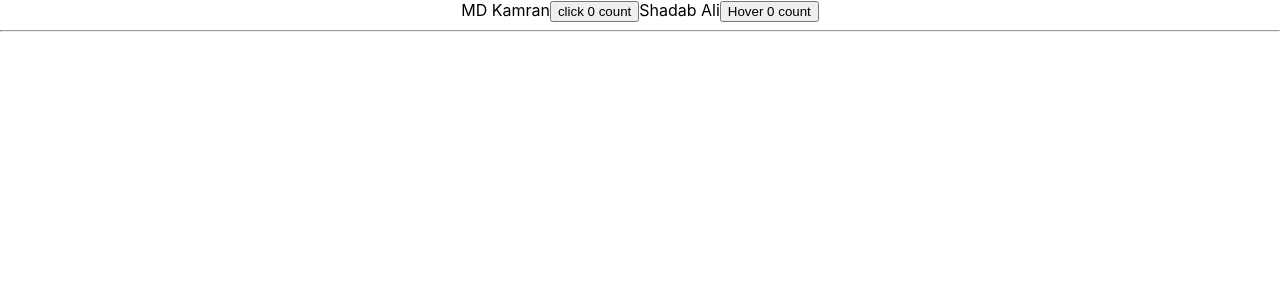
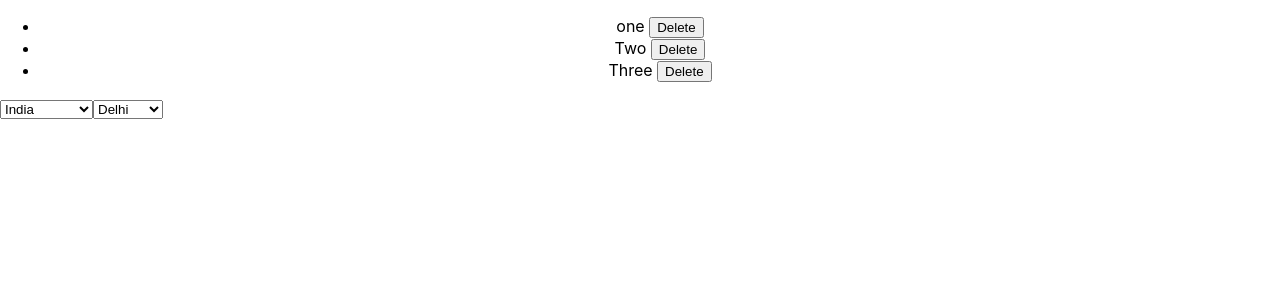
Before and after one commit to MdKAMRAN7255/Redux_practise, a React (Create React App) app: page / in a window 1280 px wide. Shown: the top 300 px of the page. Built offline with nearby package versions, Linux system fonts and the light colour scheme.

Commit message:
HOC, Render Props, Portals

```diff
--- a/public/index.html
+++ b/public/index.html
@@ -29,6 +29,7 @@
   <body>
     <noscript>You need to enable JavaScript to run this app.</noscript>
     <div id="root"></div>
+    <div id="cascadingDropdown"></div>
     <!--
       This HTML file is a template.
       If you open it directly in the browser, you will see an empty page.
--- a/src/App.js
+++ b/src/App.js
@@ -4,18 +4,20 @@ import './App.css';
 // import HoverCounter from './Component/renderProps/hoverCounter';
 import ClickCounter from './Component/hoc/clickIncrement';
 import HoverIncrement from './Component/hoc/hoverIncrement';
+import DeleteList from './Component/questionPracise/deleteList';
+import Checkbox1 from './Component/questionPracise/state&city';
 
 function App() {
   return (
     <div className="App">
 
-      <ClickCounter
+      {/* <ClickCounter
         name="MD Kamran"/>
 
       <HoverIncrement
         name="Shadab Ali"/>
 
-      <hr />
+      <hr /> */}
 
       {/* <Counter
         render={(count, countIncrement) =>
@@ -26,6 +28,10 @@ function App() {
         render= {(count, countIncrement) =>
         <HoverCounter count={count} countIncrement={countIncrement} />
         } /> */}
+
+        <Checkbox1 />
+        <DeleteList />
+
     </div>
   );
 }
--- /dev/null
+++ b/src/Component/questionPracise/deleteList.jsx
@@ -0,0 +1,25 @@
+import React, { useState } from 'react';
+function DeleteList() {
+    let [arr, setarr] = useState(["one", 'Two', "Three"]);
+    const handleDelete = (index) => {
+        console.log(arr.splice(index, 1), "splice")
+        console.log(arr, "arr")
+        setarr([...arr])
+    }
+    return (
+        <>
+            <ul>
+            {
+
+                arr.map((item, index) =>
+                {
+                    return <li key={index}>{item} <button onClick={() => handleDelete(index)}>Delete</button></li>
+                })
+            }
+
+            </ul>
+        </>
+     );
+}
+
+export default DeleteList;
--- /dev/null
+++ b/src/Component/questionPracise/state&city.jsx
@@ -0,0 +1,37 @@
+import React, { useState } from 'react';
+import ReactDOM from 'react-dom';
+
+export default function Checkbox1() {
+  const countries = [
+    { name: "India", value: 'IN', Cities: ["Delhi", "Mumbai"] },
+    { name: "Pakistan", value: 'PAK', Cities: ["Lahore", "Karachi"] },
+    { name: "Bangladesh", value: 'BAN', Cities: ["Dhaka", "Chittagong"] },
+    { name: "Nepal", value: 'NEP', Cities: ["Kathmandu", "Silchar"] },
+  ];
+  const [country, setCountry] = useState(0);
+
+  return ReactDOM.createPortal(
+    <>
+      <select
+        value={country}
+        onChange={(e) => { setCountry(e.target.value) }}
+      >
+        {countries.map((item, index) => (
+          <option key={index} value={index}>
+            {item.name}
+          </option>
+        ))}
+      </select>
+      {countries[country] && (
+        <select value={country}>
+          {countries[country].Cities.map((item, index) => (
+            <option key={index} value={index}>
+              {item}
+            </option>
+          ))}
+        </select>
+      )}
+    </>,
+    document.getElementById('cascadingDropdown') // Specify the ID or reference to the portal container
+  );
+}
```
